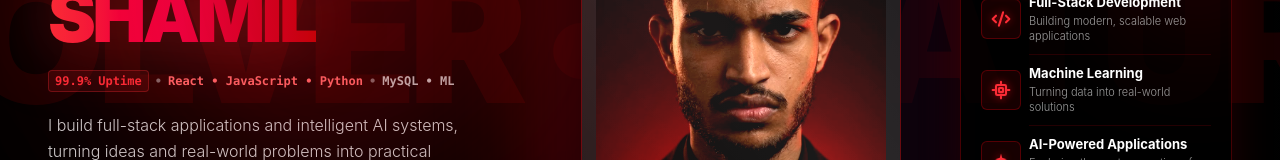
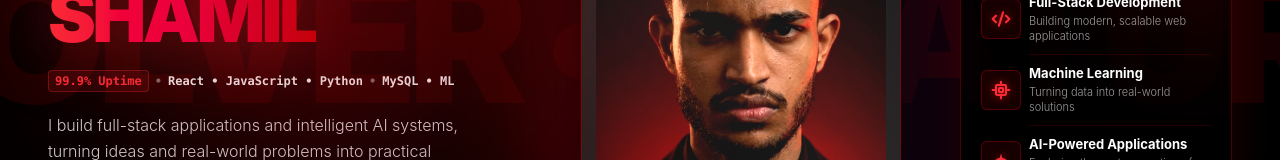
Before and after one commit to shaamil200420-create/shamil-portfolio, a React (Vite) app: page / in a window 1280 px wide. Shown: the part 362-522 px from the top of the page. Built offline with nearby package versions, Linux system fonts and the light colour scheme.

Commit message:
Unify hero tech row colors

```diff
--- a/src/components/Hero.jsx
+++ b/src/components/Hero.jsx
@@ -216,12 +216,12 @@ const Hero = () => {
               </span>
             </h1>
 
-            <div className="hero-anim-item flex flex-wrap items-center gap-x-1.5 gap-y-1.5 text-xs font-mono text-red-400 font-bold">
+            <div className="hero-anim-item flex flex-wrap items-center gap-x-1.5 gap-y-1.5 text-xs font-mono text-white/90 font-bold">
               <span className="px-1.5 py-0.5 bg-red-500/10 border border-red-500/30 rounded text-red-500 shrink-0 whitespace-nowrap">99.9% Uptime</span>
               <span className="text-white/40">•</span>
               <span className="whitespace-nowrap">React • JavaScript • Python</span>
               <span className="text-white/40">•</span>
-              <span className="text-white/70 whitespace-nowrap">MySQL • ML</span>
+              <span className="text-white/90 whitespace-nowrap">MySQL • ML</span>
             </div>
 
             <p className="hero-anim-item text-sm md:text-base text-white/80 font-light leading-relaxed max-w-md drop-shadow">
@@ -452,9 +452,9 @@ const Hero = () => {
             <span className="text-white/30">•</span>
             <span className="text-white/90 whitespace-nowrap">Python</span>
             <span className="text-white/30">•</span>
-            <span className="text-white/70 whitespace-nowrap">MySQL</span>
+            <span className="text-white/90 whitespace-nowrap">MySQL</span>
             <span className="text-white/30">•</span>
-            <span className="text-white/70 whitespace-nowrap">ML</span>
+            <span className="text-white/90 whitespace-nowrap">ML</span>
           </div>
 
           {/* 7. CTA buttons — equal width, minimum 44px touch height, single-line labels */}
```
